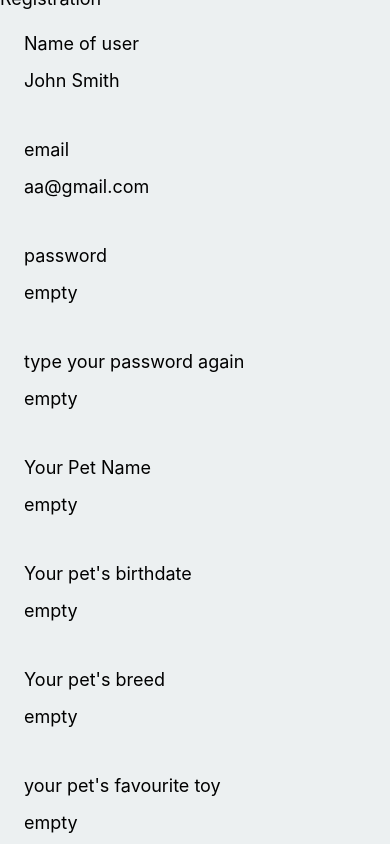
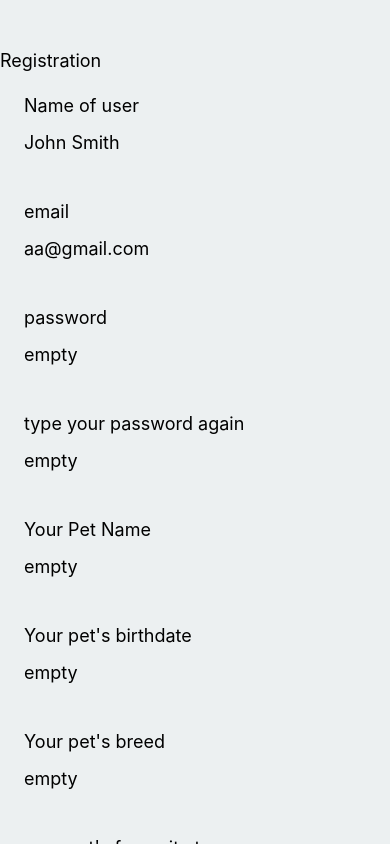
Before and after one commit to Dango3010/Woof_Instagram, a React Native app: screen / in a window 390 px wide. Built offline with nearby package versions, Linux system fonts and the light colour scheme.

Commit message:
style the form

```diff
--- a/App.js
+++ b/App.js
@@ -1,10 +1,11 @@
 import React, {useState} from 'react';
-import { View, Text, TextInput } from 'react-native';
+import { View, Text, TextInput, ScrollView } from 'react-native';
 import { Button } from 'react-native-web';
 
 const App = () => (
   <View style={{ flex: 1, justifyContent: 'center', backgroundColor: '#ecf0f1'}}>
-  <Text style={{fontSize: 18}}>Registration</Text>
+    <Text style={{fontSize: 18, marginTop: 50}}>Registration</Text>
+    <ScrollView>
         <Input
           title='Name of user'
           placeholder='John Smith'
@@ -45,6 +46,7 @@ const App = () => (
           placeholder='empty'
           dataKey='FavouriteToy'
         />
+    </ScrollView>
   </View>
 );
 
@@ -70,7 +72,7 @@ export const Input = (props) => {
       <TextInput
         style={{padding: 8, fontSize: 18}}
         value={data[props.dataKey]}
-        secureTextEntry={props.dataKey === 'password' | props.dataKey === 'passwordAgain'}
+        secureTextEntry={props.dataKey === 'password' || props.dataKey === 'passwordAgain'}
         placeholder={props.placeholder}
         onChangeText={text => {
           setData(prev => ({
```
Lines whose indentation alone changed are shown as unchanged.
